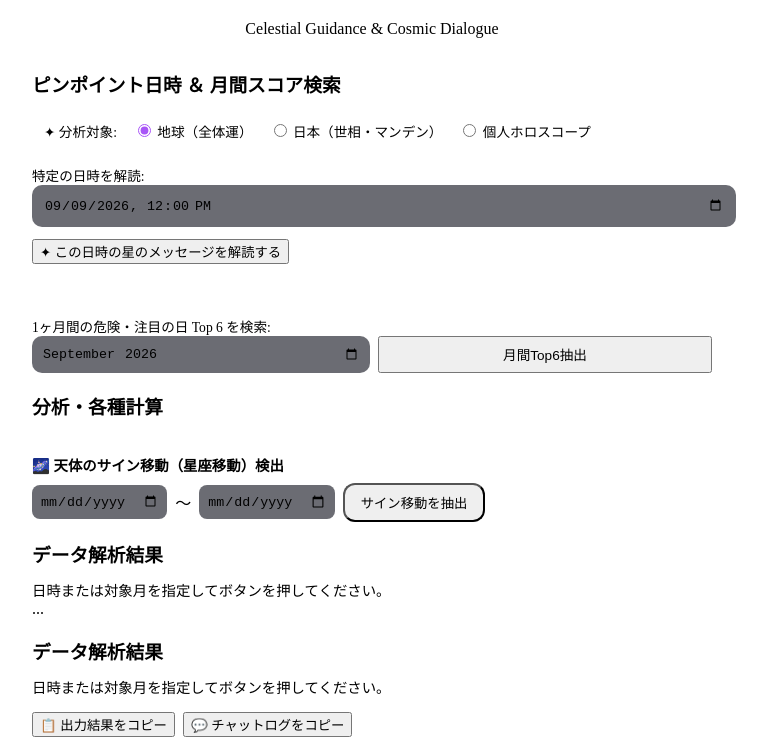
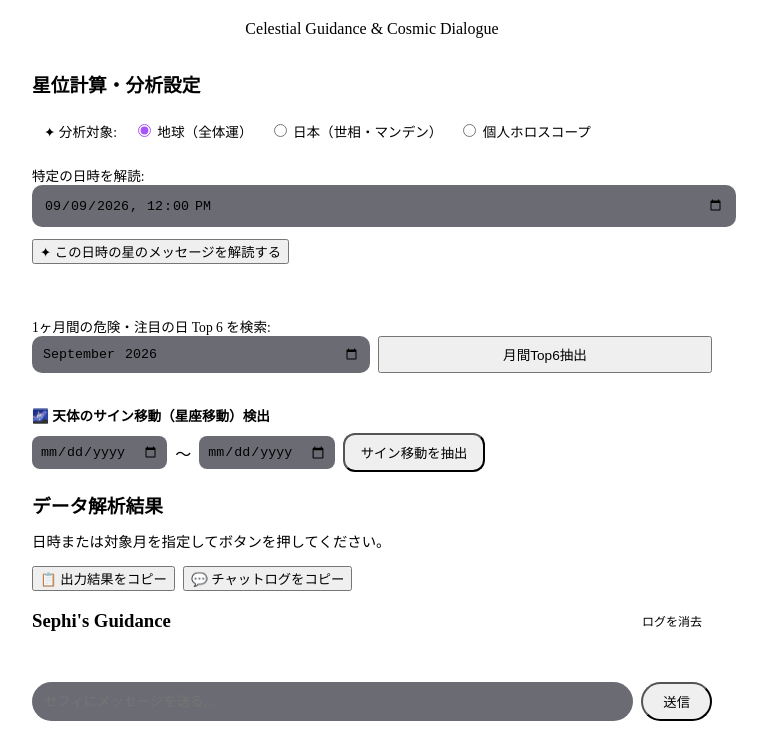
Before and after one commit to my-jamie-bot/SEPHI-ASTRA-app, a website with bundled scripts: page index.html in a window 1280 px wide. Shown: the part 78-817 px from the top of the page, without its empty margins (268-1035 px from the left). Built offline with nearby package versions, Linux system fonts and the light colour scheme.

Commit message:
Add files via upload

```diff
--- a/index.html
+++ b/index.html
@@ -18,11 +18,11 @@
       <p class="section-subtitle">Celestial Guidance & Cosmic Dialogue</p>
     </header>
 
-    <!-- 日付指定＆月間ランキング解析カード -->
+    <!-- 分析・星位計算設定カード -->
     <section class="sephi-card">
-      <h3 style="margin-bottom: 16px;">ピンポイント日時 ＆ 月間スコア検索</h3>
+      <h3 style="margin-bottom: 16px;">星位計算・分析設定</h3>
 
-      <!-- 分析対象の切替ラジオボタン（個人ホロスコープを追加） -->
+      <!-- 分析対象の切替ラジオボタン -->
       <div class="target-selector" style="margin-bottom: 16px; padding: 8px 12px; background: rgba(255, 255, 255, 0.05); border-radius: 8px; display: flex; gap: 16px; align-items: center; flex-wrap: wrap;">
         <span style="font-size: 0.85rem; color: var(--text-secondary);">✦ 分析対象:</span>
         <label style="cursor: pointer; font-size: 0.85rem; color: var(--text-primary);"><input type="radio" name="astro-target" value="global" checked style="accent-color: var(--accent-color, #a855f7);"> 地球（全体運）</label>
@@ -66,25 +66,17 @@
           <button id="rank-btn" class="btn-sephi-primary" style="flex: 1; font-size: 0.85rem;">月間Top6抽出</button>
         </div>
       </div>
-    </section>
-
-<!-- 分析・各種計算カード -->
-<section class="sephi-card">
-  <h3>分析・各種計算</h3>
-
-  <!-- 既存のラジオボタンや各種入力欄 -->
-  <!-- ... -->
 
       <hr style="border: 0; border-top: 1px solid var(--glass-border); margin: 16px 0;">
 
-  <!-- サイン移動（イングレス）入力グループ -->
+      <!-- 天体のサイン移動（イングレス）検出グループ -->
       <div id="sign-input-group">
-    <label style="display: block; margin-bottom: 8px; font-weight: bold; font-size: 0.9rem;">
+        <label style="display: block; margin-bottom: 8px; font-weight: bold; font-size: 0.85rem; color: var(--text-secondary);">
           🌌 天体のサイン移動（星座移動）検出
         </label>
         <div style="display: flex; gap: 8px; align-items: center; flex-wrap: wrap;">
           <input type="date" id="sign-start-date" style="padding: 8px; border-radius: 8px; background: rgba(9, 10, 22, 0.6); border: 1px solid var(--glass-border); color: var(--text-primary);">
-      <span>〜</span>
+          <span style="color: var(--text-secondary);">〜</span>
           <input type="date" id="sign-end-date" style="padding: 8px; border-radius: 8px; background: rgba(9, 10, 22, 0.6); border: 1px solid var(--glass-border); color: var(--text-primary);">
           <button id="sign-btn" class="btn-sephi-primary" style="padding: 8px 16px; border-radius: 12px; cursor: pointer;">
             サイン移動を抽出
@@ -92,15 +84,6 @@
         </div>
       </div>
     </section>
-
-    <!-- ここから提示してくれた解析データ結果カードへ続きます -->
-    <section class="sephi-card">
-      <h3 style="margin-bottom: 12px;">データ解析結果</h3>
-      <div id="data-output" style="color: var(--text-secondary); font-size: 0.9rem;">
-        日時または対象月を指定してボタンを押してください。
-      </div>
-      ...
-
 
     <!-- 解析データ＆ランキング表示カード -->
     <section class="sephi-card">
@@ -127,11 +110,11 @@
       <!-- チャットログ表示領域 -->
       <div id="chat-container" style="max-height: 400px; overflow-y: auto; margin-bottom: 16px; padding-right: 4px;"></div>
 
-      <!-- 自由会話メッセージ入力欄 -->
+      <!-- 自由会話メッセージ入力欄 (IDをJSと統一: chat-input / send-btn) -->
       <div style="display: flex; gap: 8px;">
-        <input type="text" id="user-chat-input" placeholder="セフィにメッセージを送る..."
+        <input type="text" id="chat-input" placeholder="セフィにメッセージを送る..."
                style="flex: 1; padding: 12px; border-radius: 20px; background: rgba(9, 10, 22, 0.6); border: 1px solid var(--glass-border); color: var(--text-primary);">
-        <button id="send-chat-btn" class="btn-sephi-primary" style="width: auto; padding: 0 20px; border-radius: 20px;">
+        <button id="send-btn" class="btn-sephi-primary" style="width: auto; padding: 0 20px; border-radius: 20px;">
           送信
         </button>
       </div>
```
Lines whose indentation alone changed are shown as unchanged.
